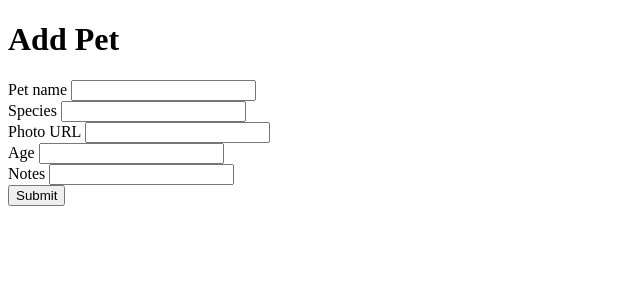
After one commit to alexanderaboutanos/24.1, a Flask app: page /add in a window 1280 px wide. The commit adds this page. Shown: the top 300 px of the page, without its empty margins (0-640 px from the left). Run offline with Flask 2, Linux system fonts and the light colour scheme.

Commit message:
Step 3: Create Add Pet Form

```diff
--- a/app.py
+++ b/app.py
@@ -1,6 +1,7 @@
 from flask import Flask, render_template, flash, redirect, render_template
 from flask_debugtoolbar import DebugToolbarExtension
 from models import db, connect_db, Pet
+from forms import AddPetForm
 
 app = Flask(__name__)
 app.config["SECRET_KEY"] = "oh-so-secret"
@@ -15,3 +16,10 @@ connect_db(app)
 def show_pet_list():
     pets = Pet.query.all()
     return render_template('pet_list.html', pets=pets)
+
+@app.route('/add')
+def show_add_pet_form():
+
+    form = AddPetForm()
+
+    return render_template('add_pet_form.html', form=form)
--- a/forms.py
+++ b/forms.py
@@ -0,0 +1,22 @@
+"""Form for adding a pet!  """
+
+from flask_wtf import FlaskForm
+from wtforms import StringField, FloatField, IntegerField
+
+class AddPetForm(FlaskForm):
+    """Form for adding pets."""
+
+    name = StringField("Pet name")
+    species = StringField("Species")
+    photo_url = StringField("Photo URL")
+    age = IntegerField("Age")
+    notes = StringField("Notes")
+
+
+# class UserForm(FlaskForm):
+#     """Form for adding/editing friend."""
+
+#     name = StringField("Name",
+#                        validators=[InputRequired()])
+#     email = StringField("Email Address",
+#                         validators=[Optional(), Email()])
--- /dev/null
+++ b/templates/add_pet_form.html
@@ -0,0 +1,14 @@
+<!-- @format -->
+
+{% extends "base.html" %} {% block title %} Add New Pet {% endblock %} {% block
+content %}
+<h1>Add Pet</h1>
+<div>
+  <form method="POST">
+    {{ form.hidden_tag() }} {% for field in form if field.widget.input_type !=
+    'hidden'%}
+    <div>{{field.label}} {{field}} {% endfor %}</div>
+    <button type="submit">Submit</button>
+  </form>
+</div>
+{% endblock %}
--- a/templates/pet_list.html
+++ b/templates/pet_list.html
@@ -3,6 +3,7 @@
 {% extends "base.html" %} {% block title %} Pet List {% endblock %} {% block
 content %}
 <h1>Pets</h1>
+<a href="/add">Add Pet!</a>
 <div>
   <ul>
     {% for pet in pets %}
```
Also changed, not shown: 1 other file.
